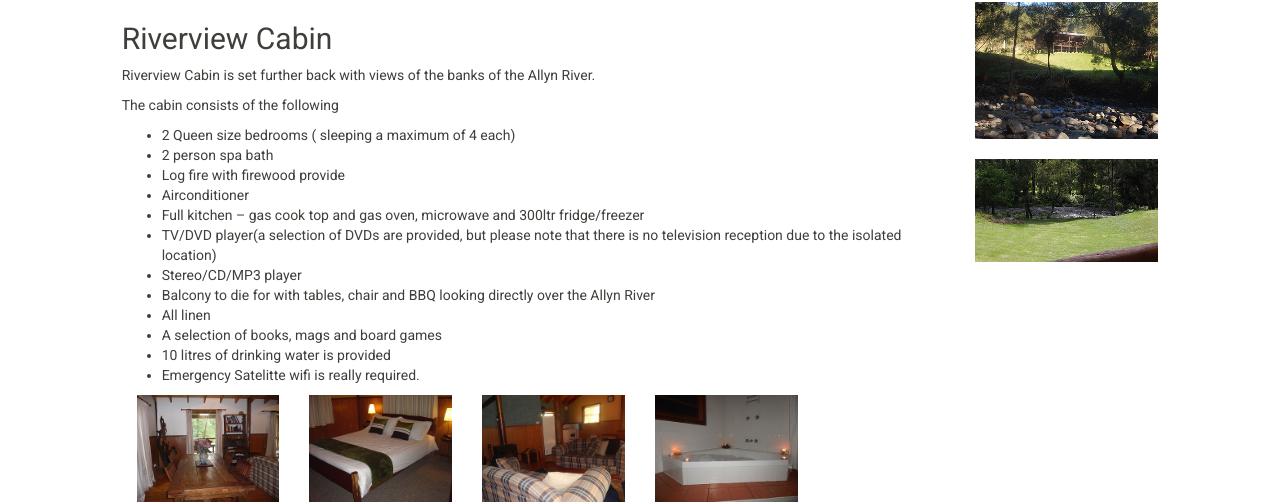
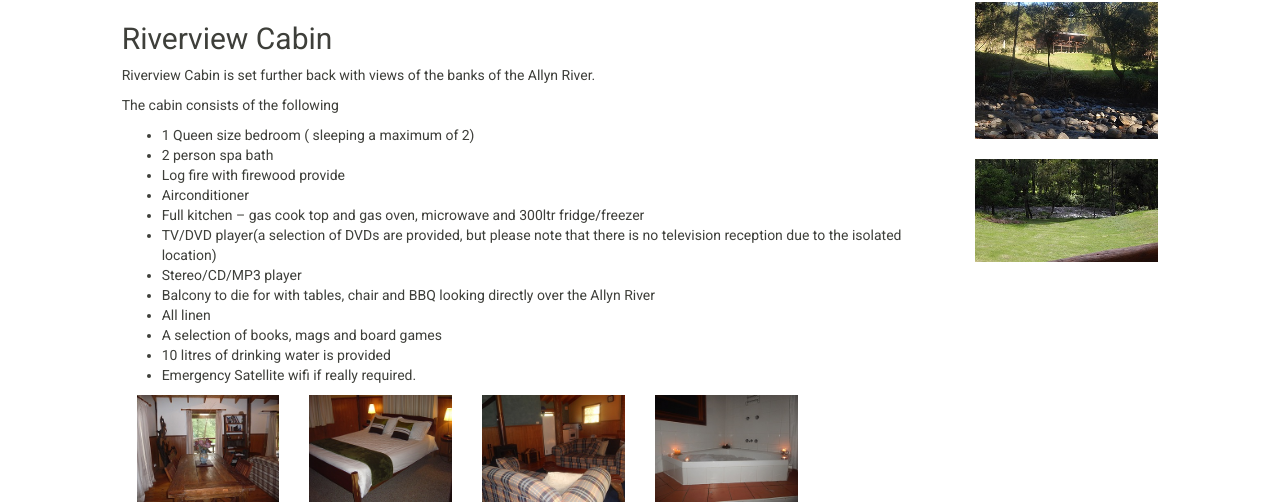
Before and after one commit to samuraibeach/theallyn, a Jekyll site: the page built from riverview-cabin.md, in a window 1280 px wide and 1085 px high. Shown: the part 483-987 px from the top of the window. Built offline with Jekyll 4.4.1, drawn with Linux system fonts in a browser that asks for light colours.

Commit message:
Update from Forestry.io admin@samuraiportstephens.com.au updated riverview-cabin.md

```diff
--- a/riverview-cabin.md
+++ b/riverview-cabin.md
@@ -1,41 +1,39 @@
 ---
 layout: page
 title: Riverview Cabin
-permalink: /cabins/riverview
-
+permalink: "/cabins/riverview"
 coverpicture: coverpic6
 images:
- - file: home/riverview.jpg
-   title: View from river
- - file: riverview/viewfromriverview.jpg
-   title: view to river from riverview
+- file: home/riverview.jpg
+  title: View from river
+- file: riverview/viewfromriverview.jpg
+  title: view to river from riverview
+images_bottom:
+- file: riverview/dining.jpg
+  title: Dining area
+- file: riverview/riverviewbed.jpg
+  title: Queensize bed
+- file: riverview/riverviewlounge.jpg
+  title: loungeroom
+- file: riverview/spabath.jpg
+  title: spabath
 
-images_bottom:
- - file: riverview/dining.jpg
-   title: Dining area
- - file: riverview/riverviewbed.jpg
-   title: Queensize bed
- - file: riverview/riverviewlounge.jpg
-   title: loungeroom
- - file: riverview/spabath.jpg
-   title: spabath
 ---
-
 ## Riverview Cabin
 
 Riverview Cabin is set further back with views of the banks of the Allyn River.
 
 The cabin consists of the following
 
-- 2 Queen size bedrooms ( sleeping a maximum of 4 each)
-- 2 person spa bath
-- Log fire with firewood provide
-- Airconditioner
-- Full kitchen – gas cook top and gas oven, microwave and 300ltr fridge/freezer
-- TV/DVD player(a selection of DVDs are provided, but please note that there is no television reception due to the isolated location)
-- Stereo/CD/MP3 player
-- Balcony to die for with tables, chair and BBQ looking directly over the Allyn River
-- All linen
-- A selection of books, mags and board games
-- 10 litres of drinking water is provided
-- Emergency Satelitte wifi is really required.
+* 1 Queen size bedroom ( sleeping a maximum of 2)
+* 2 person spa bath
+* Log fire with firewood provide
+* Airconditioner
+* Full kitchen – gas cook top and gas oven, microwave and 300ltr fridge/freezer
+* TV/DVD player(a selection of DVDs are provided, but please note that there is no television reception due to the isolated location)
+* Stereo/CD/MP3 player
+* Balcony to die for with tables, chair and BBQ looking directly over the Allyn River
+* All linen
+* A selection of books, mags and board games
+* 10 litres of drinking water is provided
+* Emergency Satellite wifi if really required.
```
